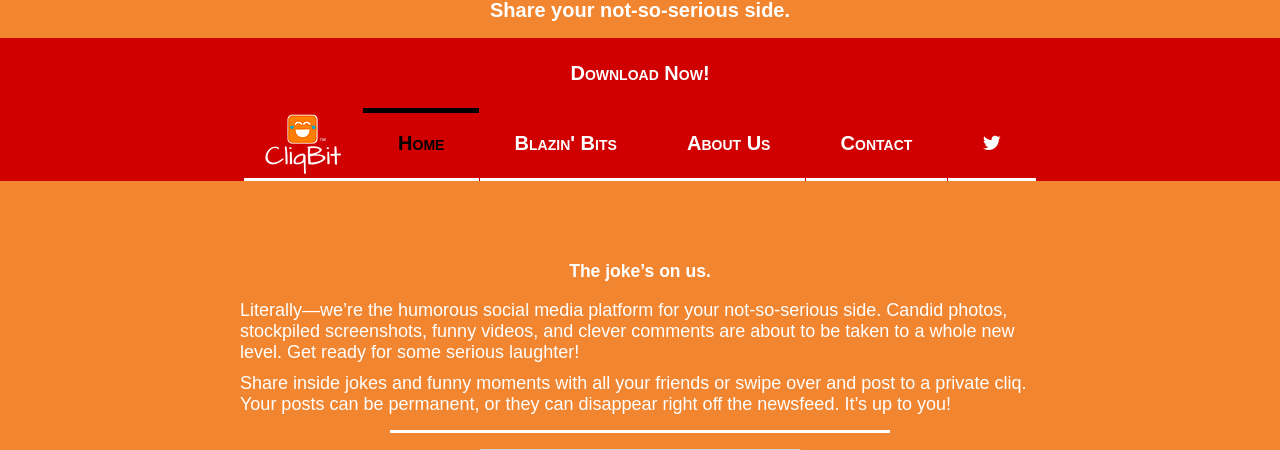
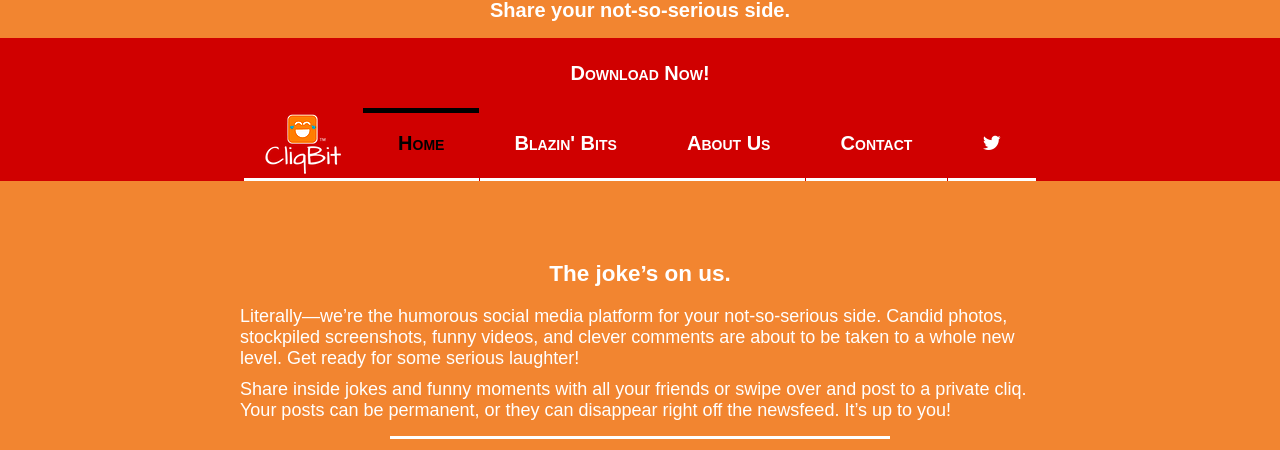
Before and after one commit to PantherMan594/CliqBitWebsite, a PHP site: page / in a window 1280 px wide. Shown: the part 401-851 px from the top of the page. Run offline with PHP 8.4, Linux system fonts and the light colour scheme; some libraries are stand-ins or nearby versions.

Commit message:
Tweak description

```diff
--- a/index.php
+++ b/index.php
@@ -29,7 +29,7 @@
 		</ul>
 	</nav>
 	<div id="content">
-		<h3 class="centered">The joke’s on us.</h3>
+		<h2 class="centered">The joke’s on us.</h2>
 		<p>Literally—we’re the humorous social media platform for your not-so-serious side. Candid photos, stockpiled screenshots, funny videos, and clever comments are about to be taken to a whole new level. Get ready for some serious laughter!</p>
 		<p>Share inside jokes and funny moments with all your friends or swipe over and post to a private cliq. Your posts can be permanent, or they can disappear right off the newsfeed. It’s up to you! </p>
 		<hr>
```
